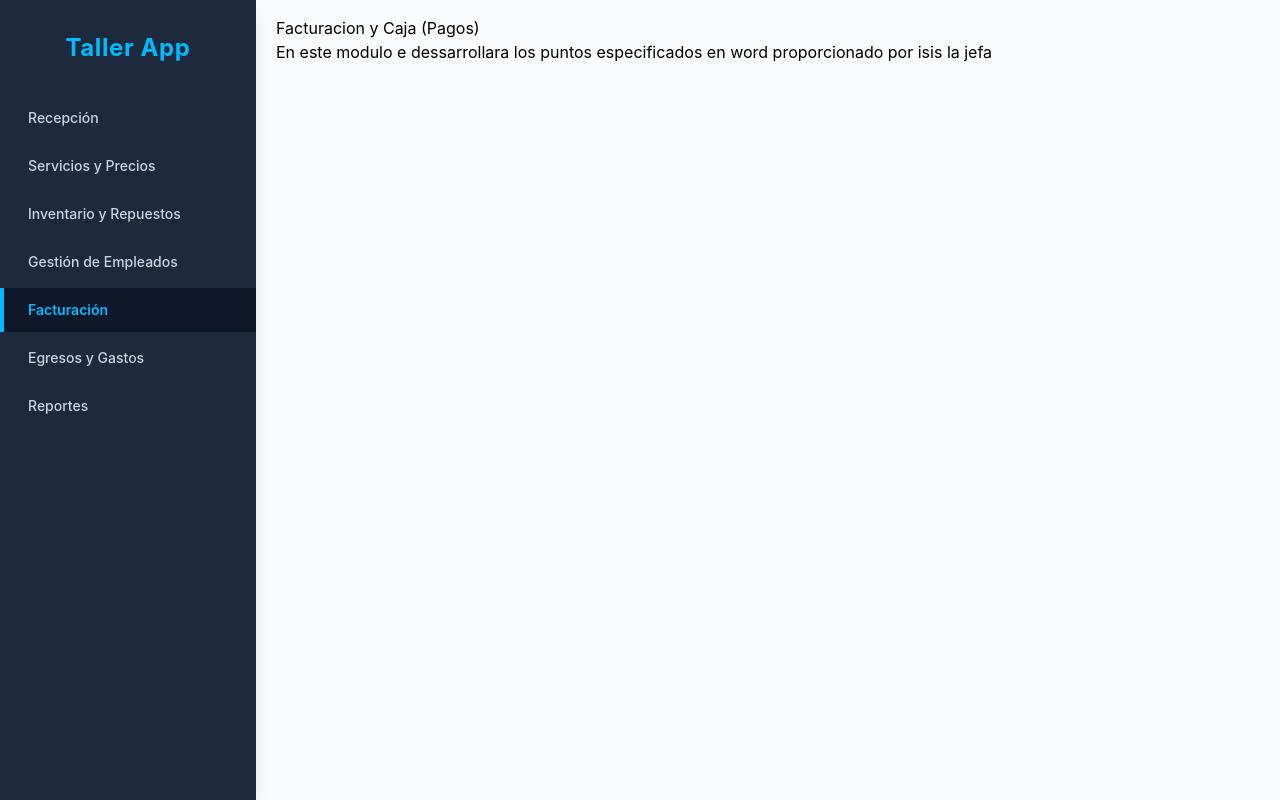
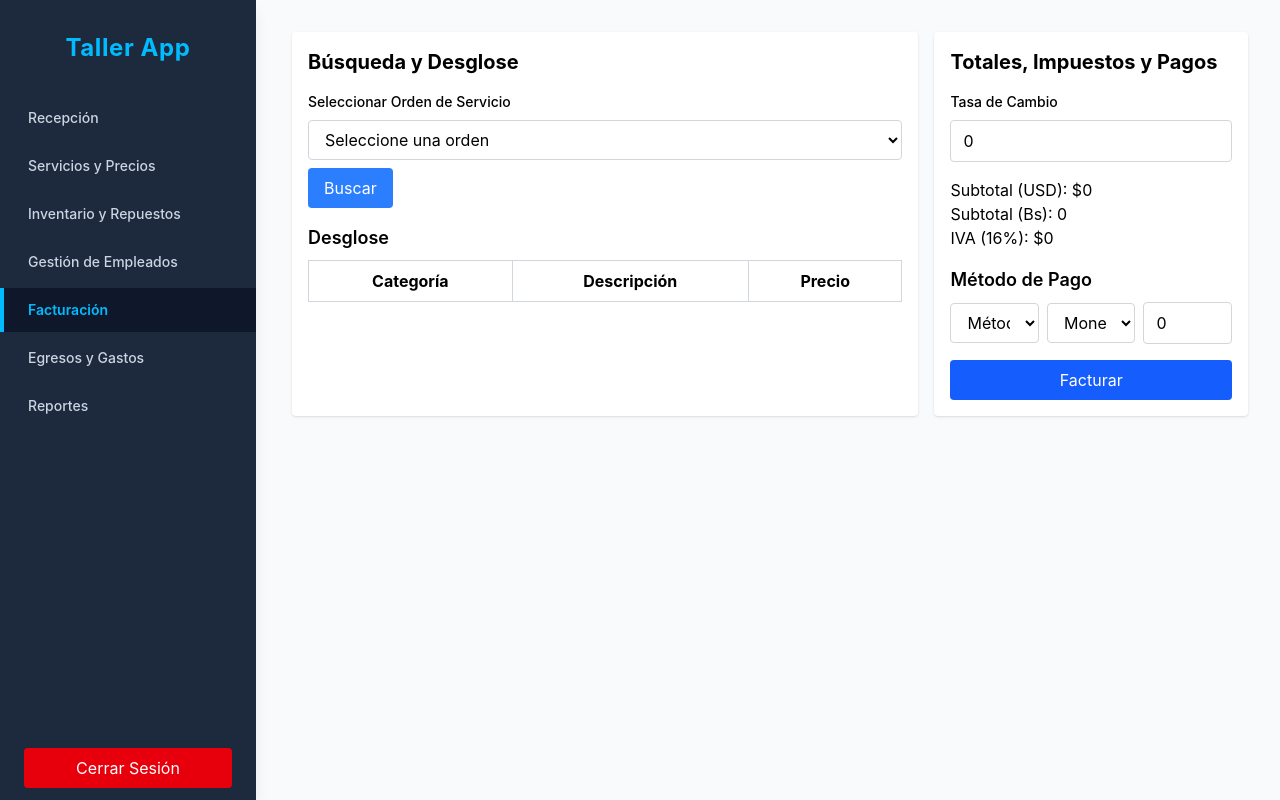
Before and after one commit to Iverson-Vargas/Frontend-Taller-Mecanico, a React (Vite) app: page /Prueba/Facturacion in a window 1280 px wide. Built offline with nearby package versions, Linux system fonts and the light colour scheme.

Commit message:
facturacion falta css

```diff
--- a/src/components/Menu.jsx
+++ b/src/components/Menu.jsx
@@ -38,6 +38,16 @@ export const Menu = () => {
                     <li><NavLink to="/prueba/Reportes" className={estilosDelEnlace}>Reportes</NavLink></li>
                 </ul>
             </nav>
+
+            {/* Botón de cerrar sesión */}
+            <div className="mt-auto px-6 py-3">
+                <button
+                    onClick={() => window.location.href = '/'}
+                    className="w-full bg-red-600 text-white py-2 px-4 rounded hover:bg-red-700 transition-all duration-300"
+                >
+                    Cerrar Sesión
+                </button>
+            </div>
         </aside>
     );
 };
--- a/src/pages/Facturacion.jsx
+++ b/src/pages/Facturacion.jsx
@@ -1,9 +1,240 @@
+import React, { useState, useEffect } from 'react';
 
 export const Facturacion = () => {
-    return (
-        <>
-            <h1>Facturacion y Caja (Pagos)</h1>
-            <p>En este modulo e dessarrollara los puntos especificados en word proporcionado por isis la jefa</p>
-        </>
-    )
-}
+  const [ordenServicio, setOrdenServicio] = useState("","OS12345","OS54321","OS22334");
+  const [detalles, setDetalles] = useState({ repuestos: [], servicios: [] });
+  const [subtotalUSD, setSubtotalUSD] = useState(0);
+  const [subtotalBs, setSubtotalBs] = useState(0);
+  const [iva, setIva] = useState(0);
+  const [igtf, setIgtf] = useState(0);
+
+  const [ordenesFinalizadas] = useState([
+    { id: "OS12345", descripcion: "Orden 12345" },
+    { id: "OS54321", descripcion: "Orden 54321" },
+    { id: "OS22334", descripcion: "Orden 22334" },
+  ]);
+
+  const [tasaCambio, setTasaCambio] = useState(0);
+  const [pagos, setPagos] = useState([{ metodo: "", moneda: "", monto: 0 }]);
+
+  const buscarOrdenServicio = () => {
+    // Simulación de búsqueda de OS con estado 'Finalizado'
+    const ordenesFinalizadas = [
+      { id: "OS12345", detalles: { repuestos: [{ descripcion: "Filtro de aire", precio: 10 }], servicios: [{ descripcion: "Alineación", precio: 25 }] } },
+      { id: "OS54321", detalles: { repuestos: [{ descripcion: "Aceite", precio: 20 }], servicios: [{ descripcion: "Cambio de aceite", precio: 30 }] } },
+      { id: "OS22334", detalles: { repuestos: [{ descripcion: "Bujías", precio: 40 }], servicios: [{ descripcion: "Revisión de motor", precio: 60 }] } },
+    ];
+
+    const ordenEncontrada = ordenesFinalizadas.find((os) => os.id === ordenServicio);
+
+    if (ordenEncontrada) {
+      setDetalles(ordenEncontrada.detalles);
+      calcularTotales(ordenEncontrada.detalles);
+    } else {
+      alert("Orden de Servicio no encontrada o no está finalizada.");
+      setDetalles({ repuestos: [], servicios: [] });
+      setSubtotalUSD(0);
+      setSubtotalBs(0);
+      setIva(0);
+      setIgtf(0);
+    }
+  };
+
+  const calcularTotales = (detalles) => {
+    const subtotalUSD = detalles.repuestos.reduce((acc, item) => acc + item.precio, 0) +
+                        detalles.servicios.reduce((acc, item) => acc + item.precio, 0);
+    const subtotalBs = subtotalUSD * tasaCambio;
+    const iva = subtotalUSD * 0.16;
+
+    // Calcular IGTF si aplica
+    const pagoEfectivoUSD = pagos.filter(
+      (pago) => pago.metodo === "Efectivo" && pago.moneda === "USD"
+    ).reduce((acc, pago) => acc + pago.monto, 0);
+
+    const igtf = pagoEfectivoUSD > 0 ? pagoEfectivoUSD * 0.03 : 0;
+
+    setSubtotalUSD(subtotalUSD);
+    setSubtotalBs(subtotalBs);
+    setIva(iva);
+    setIgtf(igtf);
+  };
+
+  const agregarPago = () => {
+    setPagos((prevPagos) => [...prevPagos, { metodo: "", moneda: "", monto: 0 }]);
+  };
+
+  // Efecto para recalcular IGTF automáticamente cuando cambian los pagos
+  useEffect(() => {
+    const pagoEfectivoUSD = pagos.filter(
+      (pago) => pago.metodo === "Efectivo" && pago.moneda === "USD"
+    ).reduce((acc, pago) => acc + pago.monto, 0);
+
+    const nuevoIgtf = pagoEfectivoUSD > 0 ? pagoEfectivoUSD * 0.03 : 0;
+    setIgtf(parseFloat(nuevoIgtf.toFixed(2)));
+  }, [pagos]);
+
+  const actualizarPago = (index, campo, valor) => {
+    setPagos((prevPagos) => {
+      const nuevosPagos = [...prevPagos];
+      nuevosPagos[index][campo] = valor;
+
+      // Lógica de autocompletado del monto
+      if (campo === "metodo" || campo === "moneda") {
+        const metodo = nuevosPagos[index].metodo;
+        const moneda = nuevosPagos[index].moneda;
+        const totalBase = subtotalUSD + iva; // Total sin IGTF
+
+        if (moneda === "USD") {
+          if (metodo === "Efectivo") {
+            // Si es efectivo, calculamos el monto inverso para que cubra el 3% de IGTF
+            // X = TotalBase / 0.97
+            nuevosPagos[index].monto = parseFloat((totalBase / 0.97).toFixed(2));
+          } else {
+            // Si es Zelle u otro, es el monto exacto
+            nuevosPagos[index].monto = parseFloat(totalBase.toFixed(2));
+          }
+        } else if (moneda === "Bs") {
+          // Si es Bolívares, multiplicamos por la tasa
+          nuevosPagos[index].monto = parseFloat((totalBase * Number(tasaCambio)).toFixed(2));
+        }
+      }
+
+      return nuevosPagos;
+    });
+  };
+
+  return (
+    <div className="flex flex-col lg:flex-row gap-4 p-4">
+      {/* Columna Izquierda */}
+      <div className="w-full lg:w-2/3 bg-white p-4 rounded shadow">
+        <h2 className="text-xl font-bold mb-4">Búsqueda y Desglose</h2>
+
+        {/* Selector de OS */}
+        <div className="mb-4">
+          <label className="block text-sm font-medium mb-2">Seleccionar Orden de Servicio</label>
+          <select
+            value={ordenServicio}
+            onChange={(e) => setOrdenServicio(e.target.value)}
+            className="w-full border border-gray-300 rounded px-3 py-2"
+          >
+            <option value="">Seleccione una orden</option>
+            {ordenesFinalizadas.map((orden) => (
+              <option key={orden.id} value={orden.id}>
+                {orden.descripcion}
+              </option>
+            ))}
+          </select>
+          <button
+            onClick={buscarOrdenServicio}
+            className="mt-2 bg-blue-500 text-white px-4 py-2 rounded hover:bg-blue-600"
+          >
+            Buscar
+          </button>
+        </div>
+
+        {/* Tabla de Desglose */}
+        <div>
+          <h3 className="text-lg font-semibold mb-2">Desglose</h3>
+          <table className="w-full border-collapse border border-gray-300">
+            <thead>
+              <tr>
+                <th className="border border-gray-300 px-4 py-2">Categoría</th>
+                <th className="border border-gray-300 px-4 py-2">Descripción</th>
+                <th className="border border-gray-300 px-4 py-2">Precio</th>
+              </tr>
+            </thead>
+            <tbody>
+              {detalles.repuestos.map((item, index) => (
+                <tr key={index}>
+                  <td className="border border-gray-300 px-4 py-2">Repuesto</td>
+                  <td className="border border-gray-300 px-4 py-2">{item.descripcion}</td>
+                  <td className="border border-gray-300 px-4 py-2">${item.precio}</td>
+                </tr>
+              ))}
+              {detalles.servicios.map((item, index) => (
+                <tr key={index}>
+                  <td className="border border-gray-300 px-4 py-2">Servicio</td>
+                  <td className="border border-gray-300 px-4 py-2">{item.descripcion}</td>
+                  <td className="border border-gray-300 px-4 py-2">${item.precio}</td>
+                </tr>
+              ))}
+            </tbody>
+          </table>
+        </div>
+      </div>
+
+      {/* Columna Derecha */}
+      <div className="w-full lg:w-1/3 bg-white p-4 rounded shadow">
+        <h2 className="text-xl font-bold mb-4">Totales, Impuestos y Pagos</h2>
+
+        {/* Panel de Tasa del Día */}
+        <div className="mb-4">
+          <label className="block text-sm font-medium mb-2">Tasa de Cambio</label>
+          <div className="flex items-center gap-2">
+            <input
+              type="number"
+              value={tasaCambio}
+              onChange={(e) => setTasaCambio(e.target.value)}
+              className="w-full border border-gray-300 rounded px-3 py-2"
+            />
+          </div>
+        </div>
+
+        {/* Resumen Matemático */}
+        <div className="mb-4">
+          <p>Subtotal (USD): ${subtotalUSD}</p>
+          <p>Subtotal (Bs): {subtotalBs}</p>
+          <p>IVA (16%): ${iva}</p>
+          {igtf > 0 && <p>IGTF (3%): ${igtf}</p>}
+        </div>
+
+        {/* Sección de Pagos */}
+        <div>
+          <h3 className="text-lg font-semibold mb-2">Método de Pago</h3>
+          <div className="flex items-center gap-2 mb-4">
+            <select
+              value={pagos[0]?.metodo || ""}
+              onChange={(e) => actualizarPago(0, "metodo", e.target.value)}
+              className="border border-gray-300 rounded px-3 py-2 w-1/3"
+            >
+              <option value="">Método</option>
+              <option value="Efectivo">Efectivo</option>
+              <option value="Pago Móvil">Pago Móvil</option>
+              <option value="Zelle">Zelle</option>
+            </select>
+            <select
+              value={pagos[0]?.moneda || ""}
+              onChange={(e) => actualizarPago(0, "moneda", e.target.value)}
+              className="border border-gray-300 rounded px-3 py-2 w-1/3"
+            >
+              <option value="">Moneda</option>
+              <option value="USD">USD</option>
+              <option value="Bs">Bs</option>
+            </select>
+            <input
+              type="number"
+              value={pagos[0]?.monto || 0}
+              onChange={(e) => actualizarPago(0, "monto", parseFloat(e.target.value))}
+              className="border border-gray-300 rounded px-3 py-2 w-1/3"
+              placeholder="Monto"
+            />
+          </div>
+        </div>
+
+        {/* Botón de Facturar */}
+        <div className="mt-4">
+          <button
+            onClick={() => {
+              alert('Factura generada con éxito');
+              // Cambiar el estado de la orden a 'Facturado'
+              console.log(`Orden ${ordenServicio} marcada como Facturada`);
+            }}
+            className="w-full bg-blue-600 text-white py-2 px-4 rounded hover:bg-blue-700 transition-all duration-300"
+          >
+            Facturar
+          </button>
+        </div>
+      </div>
+    </div>
+  );
+};
```
